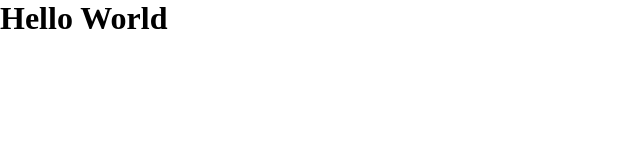
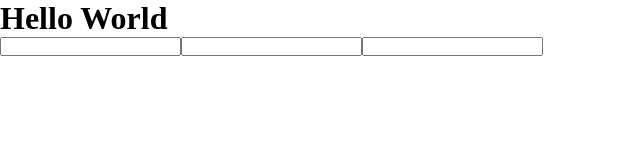
Before and after one commit to CoreyM-Dojo/gitHTML, a plain HTML site: page index.html in a window 1280 px wide. Shown: the whole page, without its empty margins (0-640 px from the left). Drawn offline with Linux system fonts and the light colour scheme.

Commit message:
added form to html

```diff
--- a/index.html
+++ b/index.html
@@ -9,6 +9,11 @@
 </head>
 <body>
     <h1>Hello World</h1>
+
+    <form>
+        <label for=""></label><label for=""></label><label for=""></label>
+        <input type="text"><input type="text"><input type="text">
+    </form>
     <script src="js/script.js"></script>
 </body>
 </html>
```
